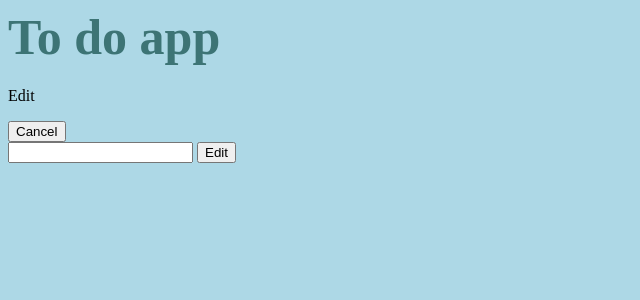
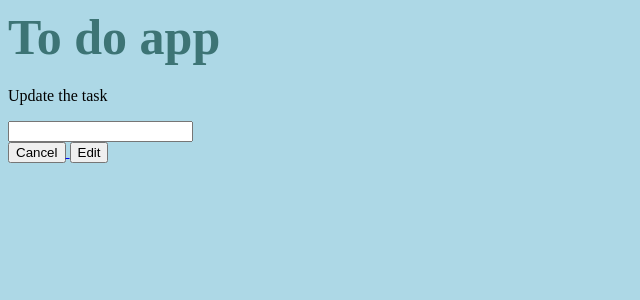
Before and after one commit to marcinwrona4/what_to_do, a Django app: template what_to_do_app/templates/what_to_do_app/task_update.html in a window 1280 px wide. Shown: the top 300 px of the page, without its empty margins (0-640 px from the left). Run offline with Django 5.2, Linux system fonts and the light colour scheme; the template is opened without the code that fills it: values that come from a table or form of the project are taken from there, others are empty.

Commit message:
Update task_update.html

```diff
--- a/what_to_do_app/templates/what_to_do_app/task_update.html
+++ b/what_to_do_app/templates/what_to_do_app/task_update.html
@@ -2,16 +2,17 @@
 
 {% block content %}
 
-<div class="update-container">
-    <p>Edit</p>
-    <div class="btn-container">
-        <a href="/">
-            <button>Cancel</button>
-        </a>
+<div id="update-container">
+    <p id="p-update">Update the task</p>
     <form action="" method='POST'>
         {% csrf_token %}
         {{form.text}}
-        <button>Edit</button>
+        <br>
+        <div id="btn-container-upd">
+        <a href="{% url 'what_to_do_app:index' %}">
+            <button id="btn-cancel-update">Cancel</button>
+        </a><button id="btn-save-update">Edit</button>
+        </div>
     </form>
     </div>
 </div>
```
